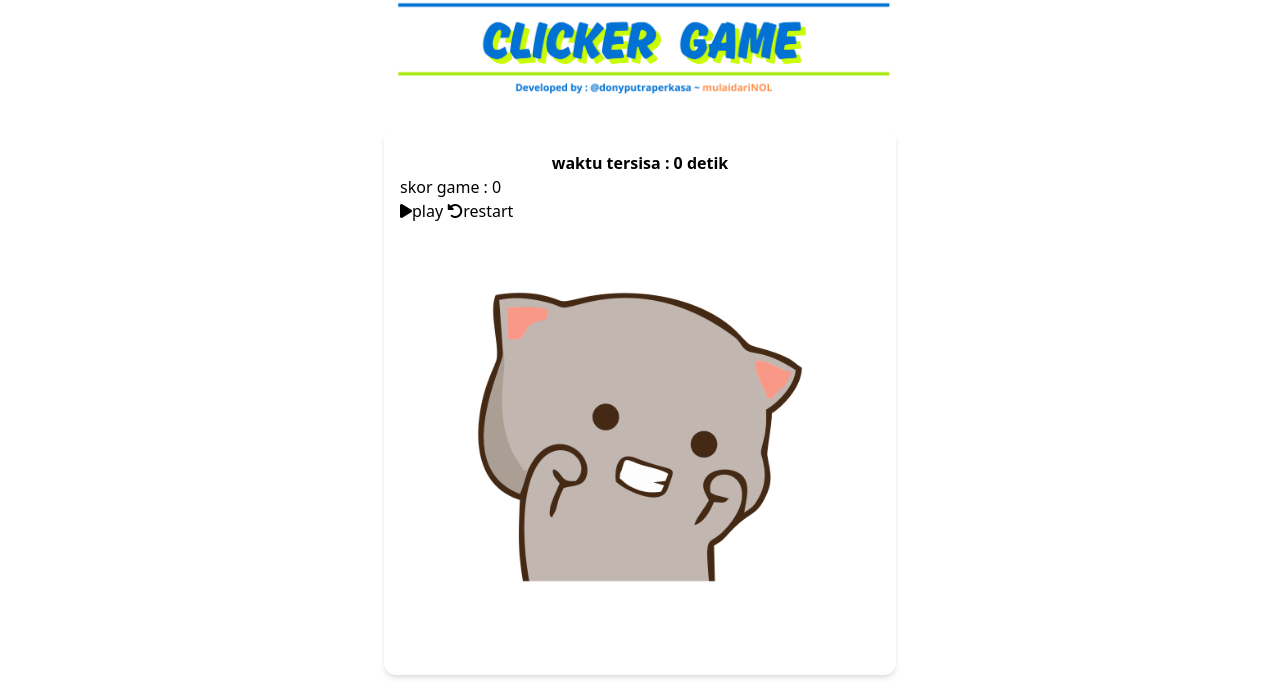
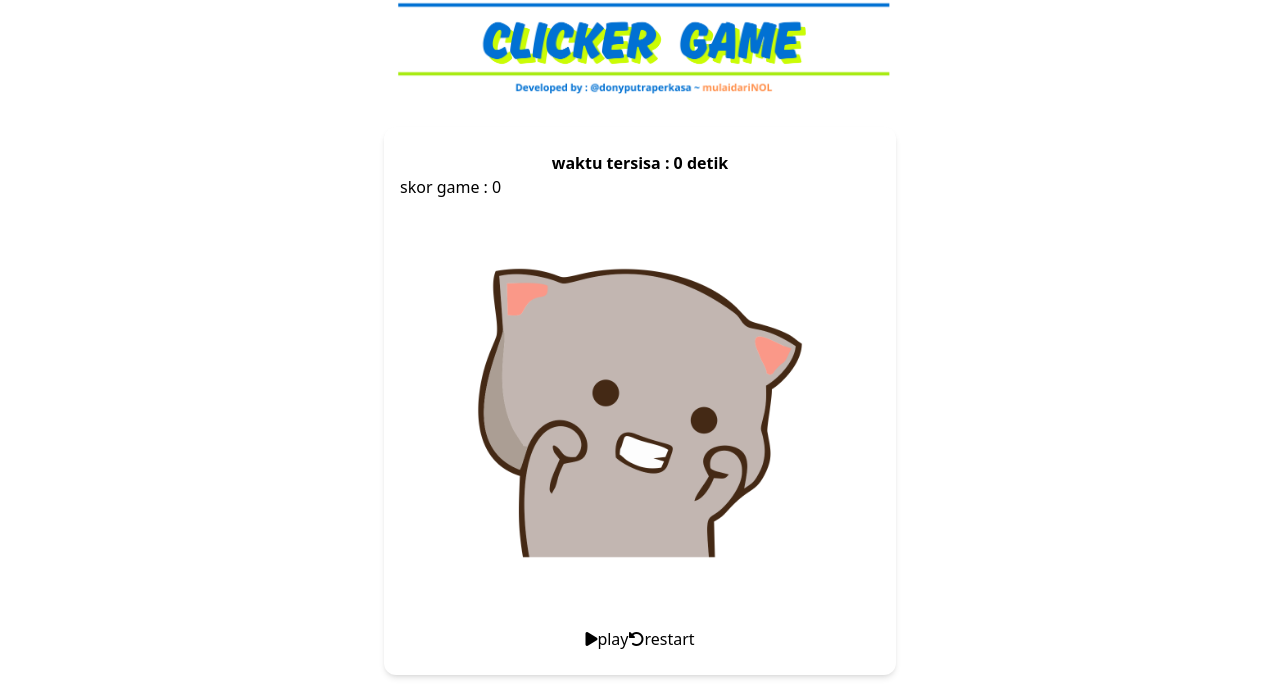
Before and after one commit to revou-fsse-feb25/milestone-2-donyputraperkasa, a website: page clickerGame/index.html in a window 1280 px wide. Shown: the part 100-788 px from the top of the page. Drawn offline with Linux system fonts and the light colour scheme.

Commit message:
feat : bug game clicker game 3

```diff
--- a/clickerGame/clickerGame.js
+++ b/clickerGame/clickerGame.js
@@ -34,5 +34,5 @@ function restart() {
     clearInterval(timer);
     timer = null;
     sisaWaktu = waktuAwal;
-    document.getElementById("timer").innerText = sisaWaktu;
+    skor.innerHTML = 0;
 }
--- a/clickerGame/index.html
+++ b/clickerGame/index.html
@@ -60,11 +60,14 @@
             <div class="flex justify-center">
                 <div class="main">
                     <h3> skor game : <span id="gameCost">0</span></h3>
-                    <button id="play" onclick="play()"><i class="fa-solid fa-play"></i>play</button>
-                    <button id="restart" onclick="restart()"><i class="fa-solid fa-rotate-left"></i>restart</button>
 
                     <img src="/milestone-2-donyputraperkasa/image/cat.png" class="mx-auto max-w-[700px]" style="width: 700px !important;" alt="" id="gambar" onclick="hasilSkor()">
                 </div>
+            </div>
+
+            <div class="flex justify-center">
+                <button id="play" onclick="play()"><i class="fa-solid fa-play"></i>play</button>
+                <button id="restart" onclick="restart()"><i class="fa-solid fa-rotate-left"></i>restart</button>
             </div>
         </div>
 
```
